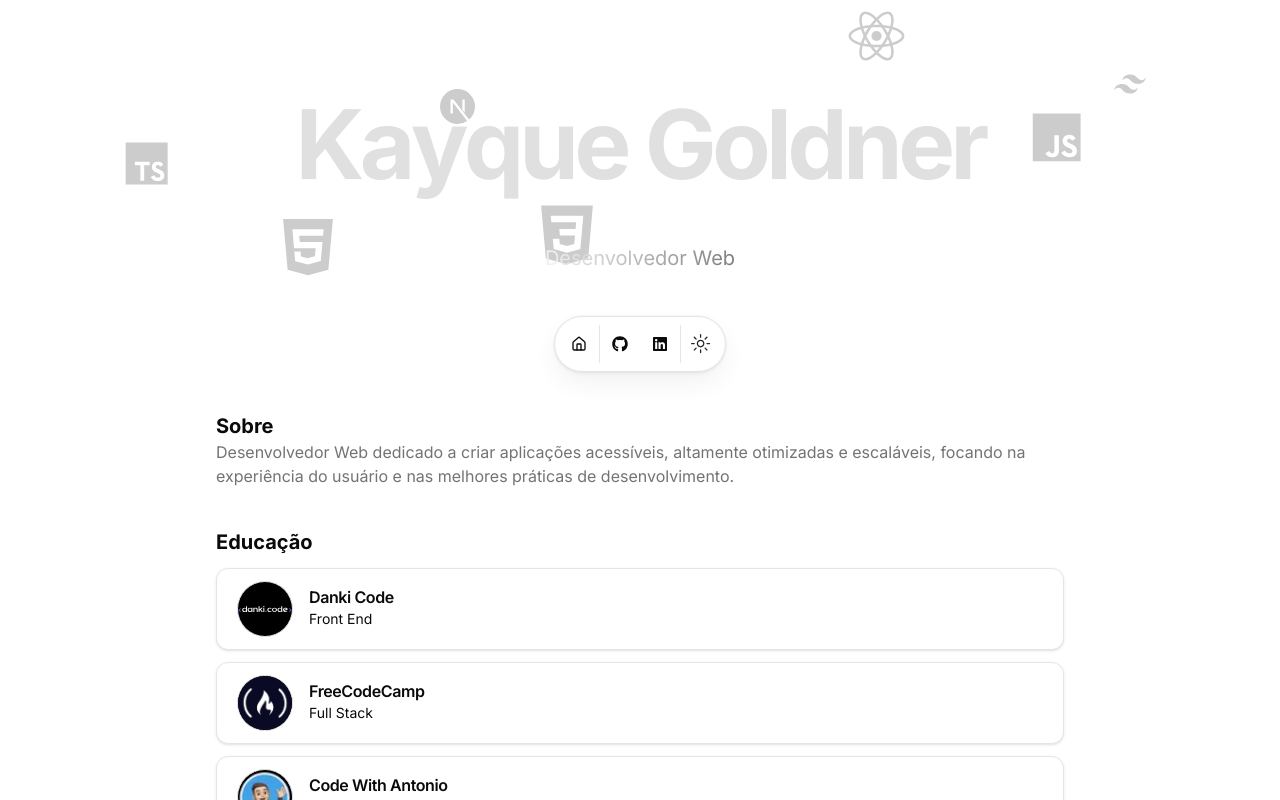
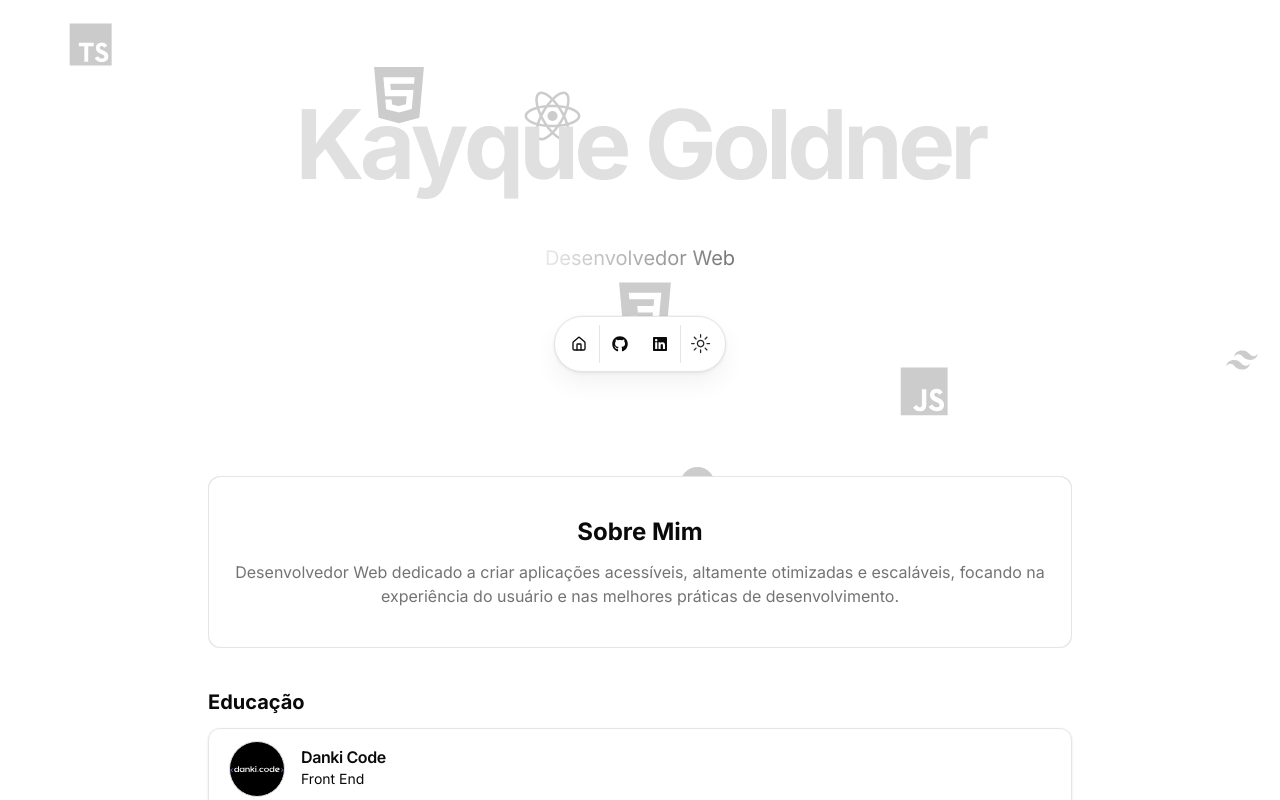
Before and after one commit to KayqueGoldner/portfolio, a Next.js app: page / in a window 1280 px wide. Shown: the top 800 px of the page. Built offline with nearby package versions, Linux system fonts and the light colour scheme.

Commit message:
refactor layout and components

```diff
--- a/package.json
+++ b/package.json
@@ -17,6 +17,7 @@
     "clsx": "^2.1.1",
     "framer-motion": "^12.0.6",
     "lucide-react": "^0.474.0",
+    "motion": "^12.6.3",
     "next": "^15.2.4",
     "next-themes": "^0.4.4",
     "react": "^19.1.0",
--- a/src/app/(root)/layout.tsx
+++ b/src/app/(root)/layout.tsx
@@ -70,7 +70,7 @@ export default function RootLayout({
     <html lang="pt-BR" suppressHydrationWarning>
       <body
         className={cn(
-          "bg-background mx-auto min-h-screen max-w-4xl px-6 pt-6 pb-12 font-sans antialiased sm:py-24",
+          "bg-background mx-auto min-h-screen max-w-4xl px-4 pt-6 pb-12 font-sans antialiased sm:py-24",
           fontSans.variable,
         )}
       >
--- a/src/app/(root)/page.tsx
+++ b/src/app/(root)/page.tsx
@@ -8,18 +8,14 @@ import { DATA } from "@/data/resume";
 import { Button } from "@/components/ui/button";
 import { Hero } from "@/components/sections/hero";
 import { BackgroundIconsEffect } from "@/components/background-icons-effect";
+import { About } from "@/components/sections/about";
 
 export default function Page() {
   return (
     <main className="relative flex min-h-dvh flex-col gap-10">
       <BackgroundIconsEffect />
       <Hero />
-      <section id="about">
-        <h2 className="text-xl font-bold">Sobre</h2>
-        <p className="prose dark:prose-invert text-muted-foreground max-w-full font-sans text-base text-pretty">
-          {DATA.summary}
-        </p>
-      </section>
+      <About />
       <section id="education">
         <div className="flex min-h-0 flex-col gap-y-3">
           <h2 className="text-xl font-bold">Educação</h2>
--- /dev/null
+++ b/src/components/glassmorphism-card.tsx
@@ -0,0 +1,30 @@
+"use client";
+
+import { useTheme } from "next-themes";
+
+import { cn } from "@/lib/utils";
+import { MagicCard } from "@/components/magicui/magic-card";
+
+interface GlassmorphismCardProps {
+  children: React.ReactNode;
+  className?: string;
+}
+
+export const GlassmorphismCard = ({
+  children,
+  className,
+}: GlassmorphismCardProps) => {
+  const { theme } = useTheme();
+
+  return (
+    <MagicCard
+      className={cn(
+        "bg-background/10 rounded-xl p-6 backdrop-blur-xl",
+        className,
+      )}
+      gradientColor={theme === "dark" ? "#262626" : "#ffffff"}
+    >
+      {children}
+    </MagicCard>
+  );
+};
--- /dev/null
+++ b/src/components/magicui/magic-card.tsx
@@ -0,0 +1,133 @@
+"use client";
+
+import { motion, useMotionTemplate, useMotionValue } from "framer-motion";
+import React, { useCallback, useEffect, useRef, useState } from "react";
+
+import { cn } from "@/lib/utils";
+
+interface MagicCardProps {
+  children?: React.ReactNode;
+  className?: string;
+  gradientSize?: number;
+  gradientColor?: string;
+  gradientOpacity?: number;
+  gradientFrom?: string;
+  gradientTo?: string;
+}
+
+export function MagicCard({
+  children,
+  className,
+  gradientSize = 200,
+  gradientColor = "#262626",
+  gradientOpacity = 0.8,
+  gradientFrom = "#313131",
+  gradientTo = "#454545",
+}: MagicCardProps) {
+  const cardRef = useRef<HTMLDivElement>(null);
+  const mouseX = useMotionValue(-gradientSize);
+  const mouseY = useMotionValue(-gradientSize);
+  const [isMounted, setIsMounted] = useState(false);
+
+  // Create motion templates outside of conditional rendering
+  const borderGradient = useMotionTemplate`
+    radial-gradient(${gradientSize}px circle at ${mouseX}px ${mouseY}px,
+    ${gradientFrom},
+    ${gradientTo},
+    hsl(var(--border)) 100%
+    )
+  `;
+
+  const contentGradient = useMotionTemplate`
+    radial-gradient(${gradientSize}px circle at ${mouseX}px ${mouseY}px, ${gradientColor}, transparent 100%)
+  `;
+
+  // After mounting, we can safely show the UI that depends on client-side features
+  useEffect(() => {
+    setIsMounted(true);
+  }, []);
+
+  const handleMouseMove = useCallback(
+    (e: MouseEvent) => {
+      if (cardRef.current) {
+        const { left, top } = cardRef.current.getBoundingClientRect();
+        const clientX = e.clientX;
+        const clientY = e.clientY;
+        mouseX.set(clientX - left);
+        mouseY.set(clientY - top);
+      }
+    },
+    [mouseX, mouseY],
+  );
+
+  const handleMouseOut = useCallback(
+    (e: MouseEvent) => {
+      if (!e.relatedTarget) {
+        document.removeEventListener("mousemove", handleMouseMove);
+        mouseX.set(-gradientSize);
+        mouseY.set(-gradientSize);
+      }
+    },
+    [handleMouseMove, mouseX, gradientSize, mouseY],
+  );
+
+  const handleMouseEnter = useCallback(() => {
+    document.addEventListener("mousemove", handleMouseMove);
+    mouseX.set(-gradientSize);
+    mouseY.set(-gradientSize);
+  }, [handleMouseMove, mouseX, gradientSize, mouseY]);
+
+  useEffect(() => {
+    if (!isMounted) return;
+
+    document.addEventListener("mousemove", handleMouseMove);
+    document.addEventListener("mouseout", handleMouseOut);
+    document.addEventListener("mouseenter", handleMouseEnter);
+
+    return () => {
+      document.removeEventListener("mousemove", handleMouseMove);
+      document.removeEventListener("mouseout", handleMouseOut);
+      document.removeEventListener("mouseenter", handleMouseEnter);
+    };
+  }, [handleMouseEnter, handleMouseMove, handleMouseOut, isMounted]);
+
+  useEffect(() => {
+    if (isMounted) {
+      mouseX.set(-gradientSize);
+      mouseY.set(-gradientSize);
+    }
+  }, [gradientSize, mouseX, mouseY, isMounted]);
+
+  return (
+    <div
+      ref={cardRef}
+      className={cn("group relative rounded-[inherit]", className)}
+    >
+      {isMounted ? (
+        <>
+          <motion.div
+            className="bg-border pointer-events-none absolute inset-0 rounded-[inherit] duration-300 group-hover:opacity-100"
+            style={{
+              background: borderGradient,
+            }}
+          />
+          <div className="bg-background absolute inset-px rounded-[inherit]" />
+          <motion.div
+            className="pointer-events-none absolute inset-px rounded-[inherit] opacity-0 transition-opacity duration-300 group-hover:opacity-100"
+            style={{
+              background: contentGradient,
+              opacity: gradientOpacity,
+            }}
+          />
+        </>
+      ) : (
+        <>
+          {/* Static version for SSR */}
+          <div className="bg-border pointer-events-none absolute inset-0 rounded-[inherit]" />
+          <div className="bg-background absolute inset-px rounded-[inherit]" />
+        </>
+      )}
+      <div className="relative">{children}</div>
+    </div>
+  );
+}
--- /dev/null
+++ b/src/components/sections/about.tsx
@@ -0,0 +1,15 @@
+import { DATA } from "@/data/resume";
+import { GlassmorphismCard } from "@/components/glassmorphism-card";
+
+export const About = () => {
+  return (
+    <section id="about" className="mt-16">
+      <GlassmorphismCard className="px-5 py-10">
+        <h2 className="mb-3 text-center text-2xl font-bold">Sobre Mim</h2>
+        <p className="prose dark:prose-invert text-muted-foreground max-w-full text-center font-sans text-base text-pretty">
+          {DATA.summary}
+        </p>
+      </GlassmorphismCard>
+    </section>
+  );
+};
```
Also changed, not shown: 1 other file (tests, documents, lock files or other folders).
